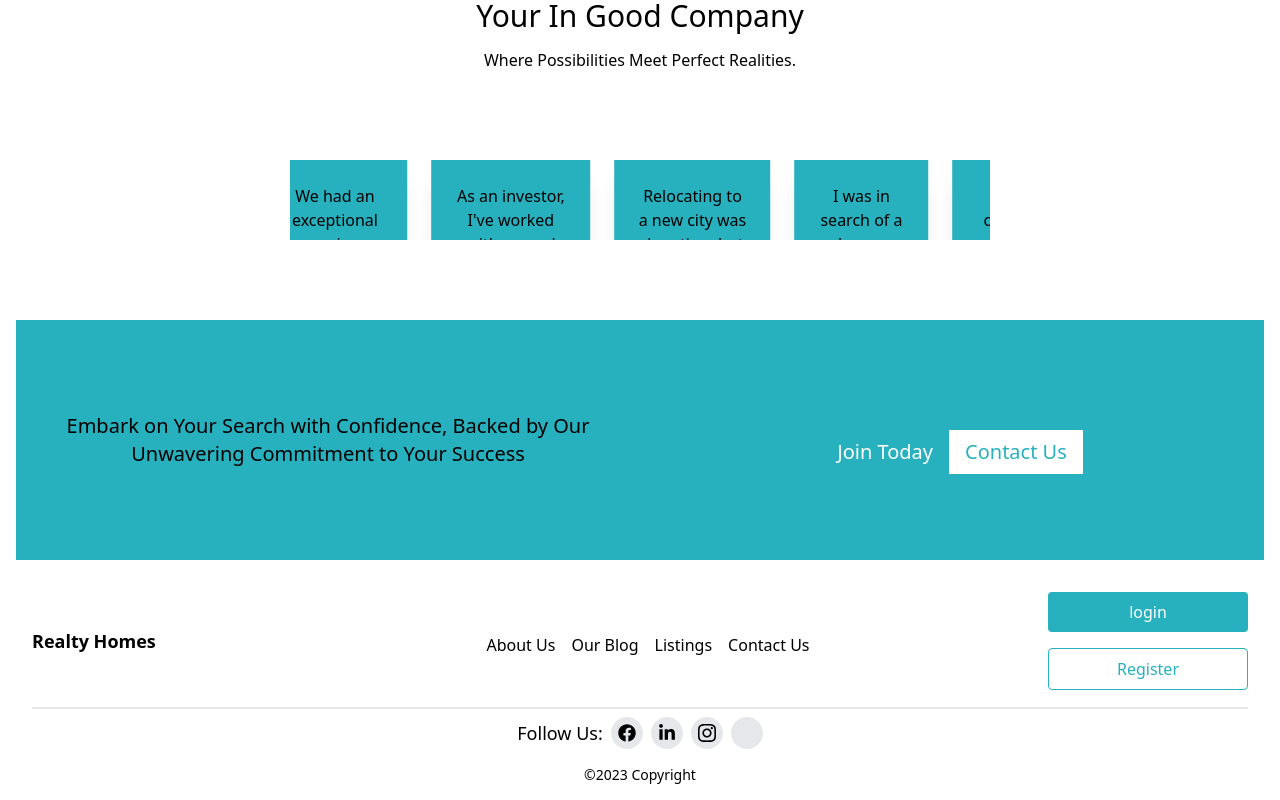
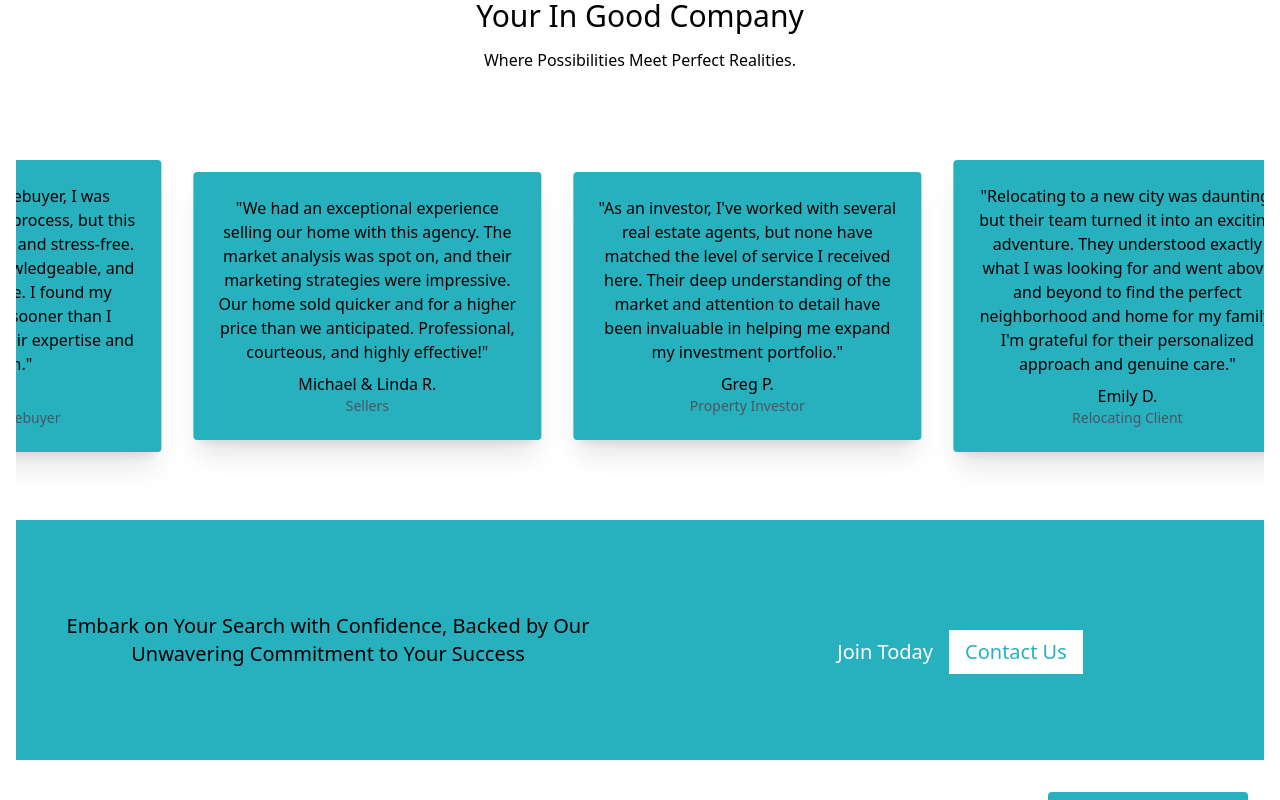
Before and after one commit to TishShaw/realty-homes-frontend, a React (Create React App) app: page / in a window 1280 px wide. Shown: the part 1620-2420 px from the top of the page. Built offline with nearby package versions, Linux system fonts and the light colour scheme; no server answers; some icons are missing.

Commit message:
Updated features section

```diff
--- a/src/components/Features.jsx
+++ b/src/components/Features.jsx
@@ -23,7 +23,7 @@ const Features = () => {
 	}, []);
 
 	return (
-		<div className='h-full px-4 md:pt-10 w-full mb-20'>
+		<div className='h-full px-4 md:pt-10 w-full -mb-10 md:mb-0'>
 			<h2 className='mt-36 text-xl font-bold mb-6 md:text-3xl xl:text-4xl 2xl:text-4xl text-center md:mt-10'>
 				Featured Listings
 			</h2>
@@ -72,14 +72,14 @@ const Features = () => {
 					<h1 className='text-center text-2xl md:text-3xl font-bold md:font-medium  bg-[#27B1BE] md:bg-white w-full -mb-2 p-2 h-20 flex justify-center items-center'>
 						Your In Good Company
 					</h1>
-					<span className='hidden md:block mb-12'>
+					<span className='hidden md:block mb-12 md:mb-10'>
 						Where Possibilities Meet Perfect Realities.
 					</span>
 				</div>
 
-				<div className='md:w-[700px]  px-10  overflow-hidden'>
+				<div className='w-[1500px] h-[400px] overflow-hidden mt-16 md:mt-2'>
 					<div
-						className={`hover::animate-slide-0 animate-slide flex md:mt-10 w-full space-x-6  justify-center items-center transform ${
+						className={`hover::animate-slide-0 animate-slide flex md:mt-10 w-[900px] space-x-8  justify-start items-center transform ${
 							isPaused ? 'animate-slidePause' : 'animate-slide'
 						}`}
 						onMouseEnter={handlePause}
@@ -90,11 +90,11 @@ const Features = () => {
 						{testimonalArr.map((item, idx) => (
 							<div
 								key={idx}
-								className='shadow-xl h-20 w-[300px] md:w-full text-center p-6 bg-[#27B1BE]'
+								className='shadow-xl h-full w-full rounded  md:w-full text-center p-6 bg-[#27B1BE]'
 							>
-								<p className='text-md'>{item.testimony}</p>
+								<p className='text-md w-[300px]'>"{item.testimony}"</p>
 								<p className='mt-2'>{item.name}</p>
-								<p className='text-gray-400 text-sm'>{item.title}</p>
+								<p className='text-gray-600 text-sm'>{item.title}</p>
 							</div>
 						))}
 					</div>
```
